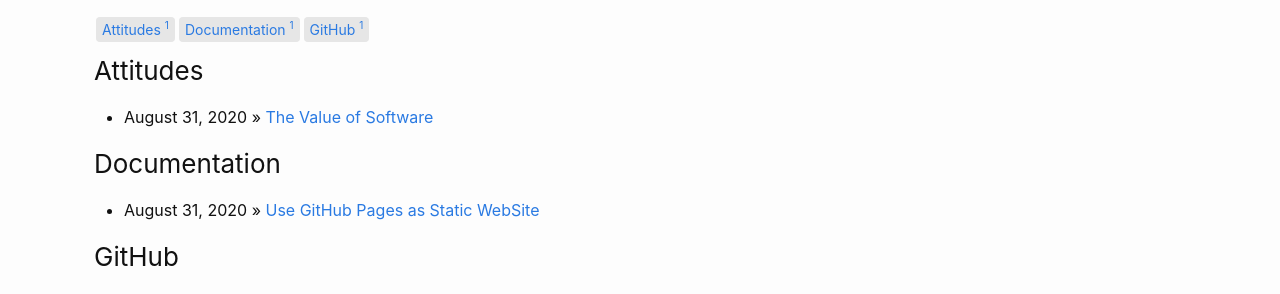
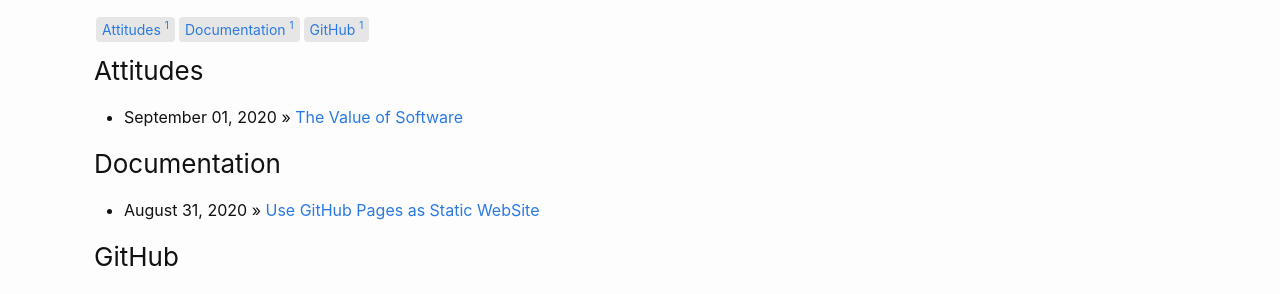
Before and after one commit to bengthedberg/bengthedberg.github.io, a Jekyll site: the page built from tags.md, in a window 1280 px wide. Shown: the part 156-450 px from the top of the page. Built offline with Jekyll 4.4.1, drawn with Linux system fonts in a browser that asks for light colours.

Commit message:
sofware value

```diff
--- a/_posts/2020-09-01-value-of-software.markdown
+++ b/_posts/2020-09-01-value-of-software.markdown
@@ -1,7 +1,7 @@
 ---
 layout: post
 title:  "The Value of Software"
-date:   2020-08-31 14:21:47 +1000
+date:   2020-09-01 14:21:47 +1000
 categories: General
 tags:
 - Attitudes
```
